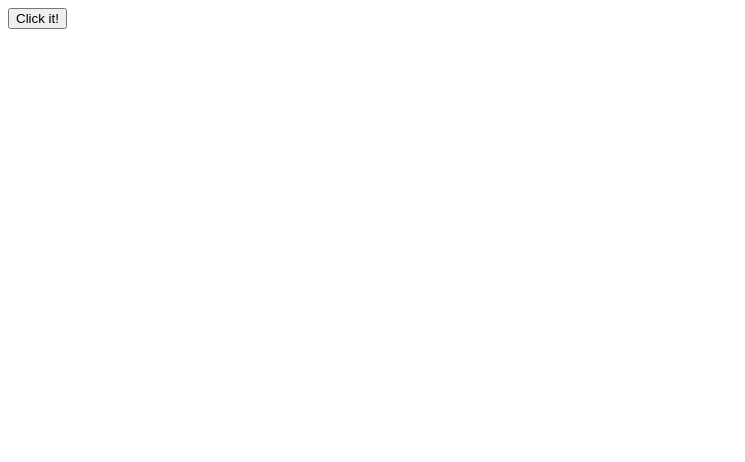
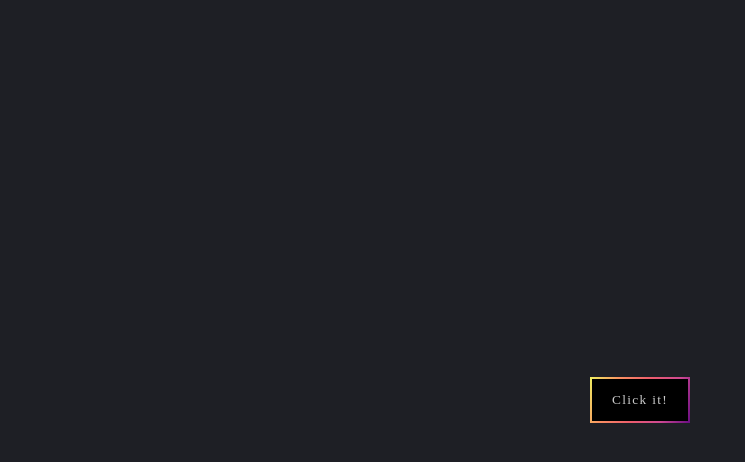
Before and after one commit to Chandanrout1/CSS-brushup, a plain HTML site: page 24css/colorful-button/index.html in a window 1280 px wide. Shown: the whole page, without its empty margins (0-745 px from the left). Drawn offline with Linux system fonts and the light colour scheme.

Commit message:
colorful button added

```diff
--- /dev/null
+++ b/24css/colorful-button/index.css
@@ -0,0 +1,72 @@
+body {
+  margin: 0;
+  padding: 0;
+  background-color: var(--body-bg);
+  font-family: var(--font-family);
+}
+
+:root {
+  --font-family: "karla", "sans-serif";
+  --body-bg: #1e1f25;
+  --btn-bg: #000;
+  --btn-color: #cbcbcb;
+  --btn-color-hover: #fff;
+  --grad-color1: #eeef61;
+  --grad-color2: #fb9062;
+  --grad-color3: #ee5d6c;
+  --grad-color4: #ce4993;
+  --grad-color5: #6a0d83;
+}
+
+.container {
+  display: flex;
+  justify-content: center;
+  align-items: center;
+  height: 100vh;
+}
+
+.button-border {
+  background: linear-gradient(
+    115deg,
+    #eeef61,
+    #fb9062,
+    #ee5d6c,
+    #ce4993,
+    #6a0d83
+  );
+  padding: 2px;
+}
+
+.button {
+  border: none;
+  background: var(--btn-bg);
+  color: var(--btn-color);
+  padding: 1em 1.5em;
+  font-family: inherit;
+  letter-spacing: 0.1em;
+  /* border-image: linear-gradient(
+    115deg,
+    #eeef61,
+    #fb9062,
+    #ee5d6c,
+    #ce4993,
+    #6a0d83
+  );
+  border-image-slice: 1; */
+}
+
+.button-border:hover {
+    background: linear-gradient(
+        230deg,
+        #eeef61,
+        #fb9062,
+        #ee5d6c,
+        #ce4993,
+        #6a0d83
+      );;
+}
+
+.button-border:hover .button {
+    color: var(--btn-color-hover);
+    padding: 1.1em 1.6em;
+}
--- a/24css/colorful-button/index.html
+++ b/24css/colorful-button/index.html
@@ -4,6 +4,7 @@
     <meta charset="UTF-8" />
     <meta name="viewport" content="width=device-width, initial-scale=1.0" />
     <title>colorful-button</title>
+    <link rel="stylesheet" href="index.css">
   </head>
   <body>
     <div class="container">
```
